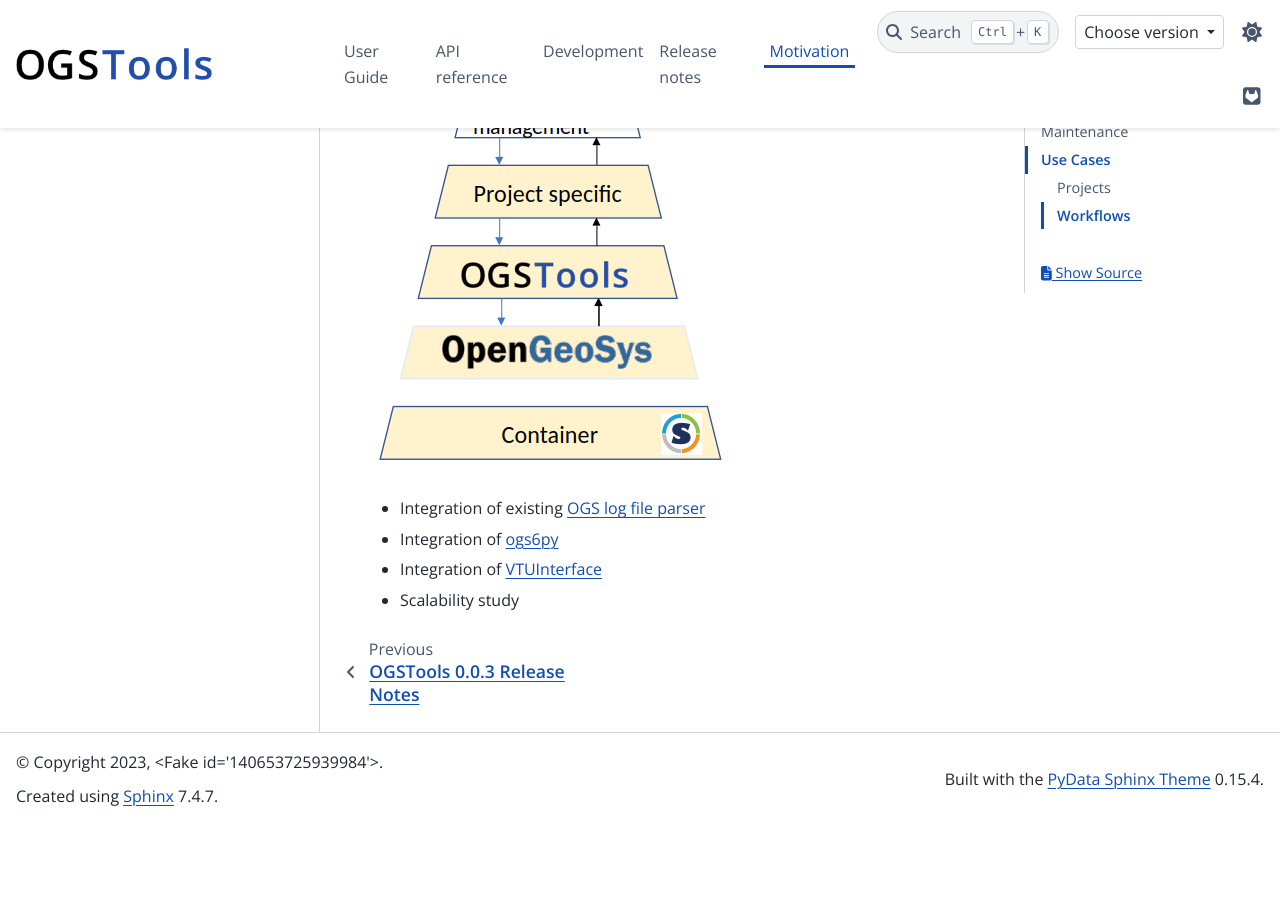
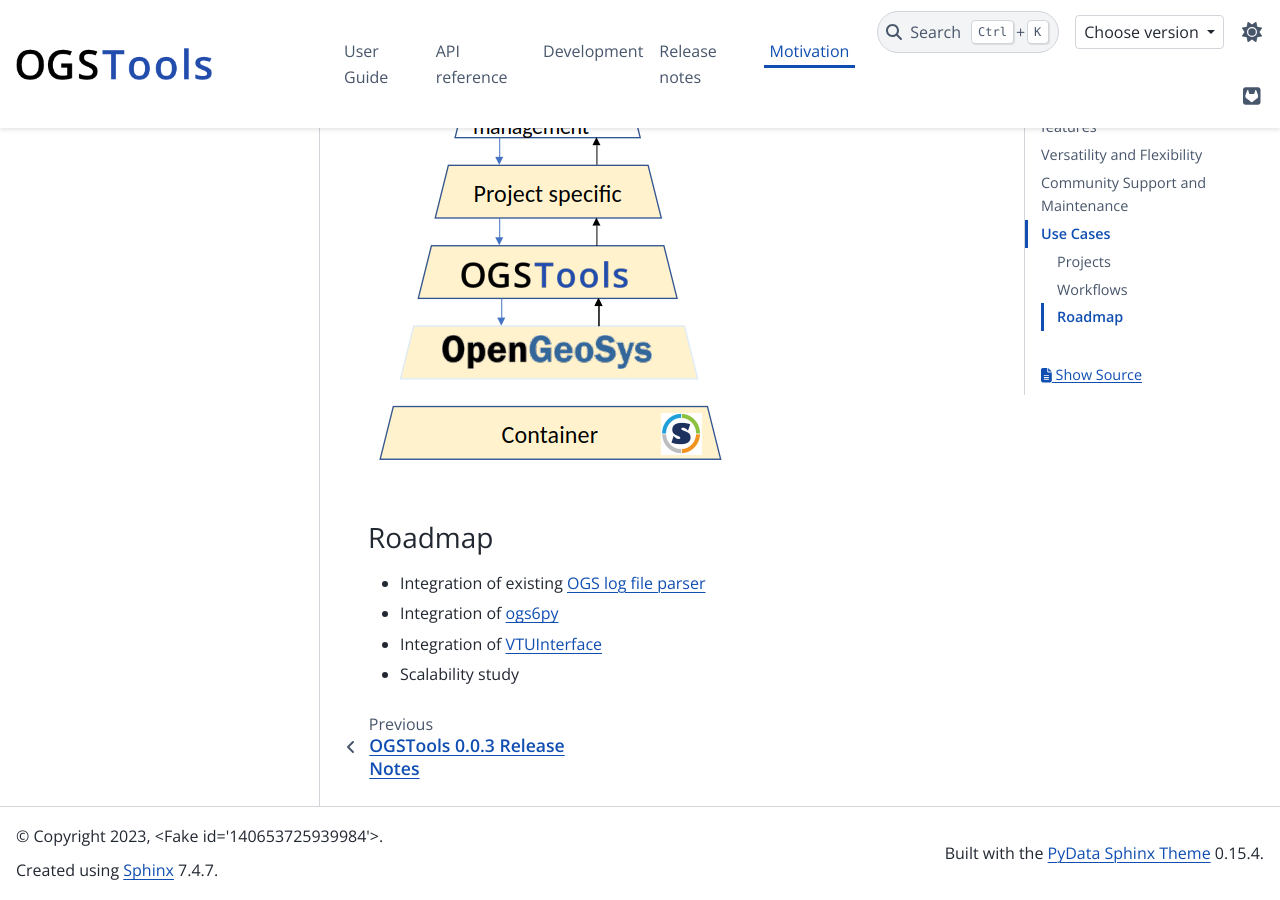
Before and after one commit to ufz/ogstools, a Sphinx documentation site: the page built from docs/user-guide/introduction/motivation.md, in a window 1280 px wide and 900 px high, scrolled down 2853 px. Built offline with Sphinx 7.4.7 and the PyData theme 0.15.4, drawn with Linux system fonts in a browser that asks for light colours; pages that are not in the unit, such as notebooks, are missing from menus; the version number could not be read and is left out; comment, search, counter and statistics services are not loaded; before the commit the page ends 3678 px from its top, so only the background shows below that.

Commit message:
[Docu] Fix Roadmap

```diff
--- a/docs/user-guide/introduction/motivation.md
+++ b/docs/user-guide/introduction/motivation.md
@@ -40,6 +40,8 @@
 
 ![](architecture_projects.png)
 
+### Roadmap
+
 - Integration of existing [OGS log file parser](https://github.com/joergbuchwald/ogs6py/tree/master/ogs6py/log_parser)
 - Integration of [ogs6py](https://github.com/ufz/ogs6py)
 - Integration of [VTUInterface](https://github.com/ufz/vtuinterface)
```
